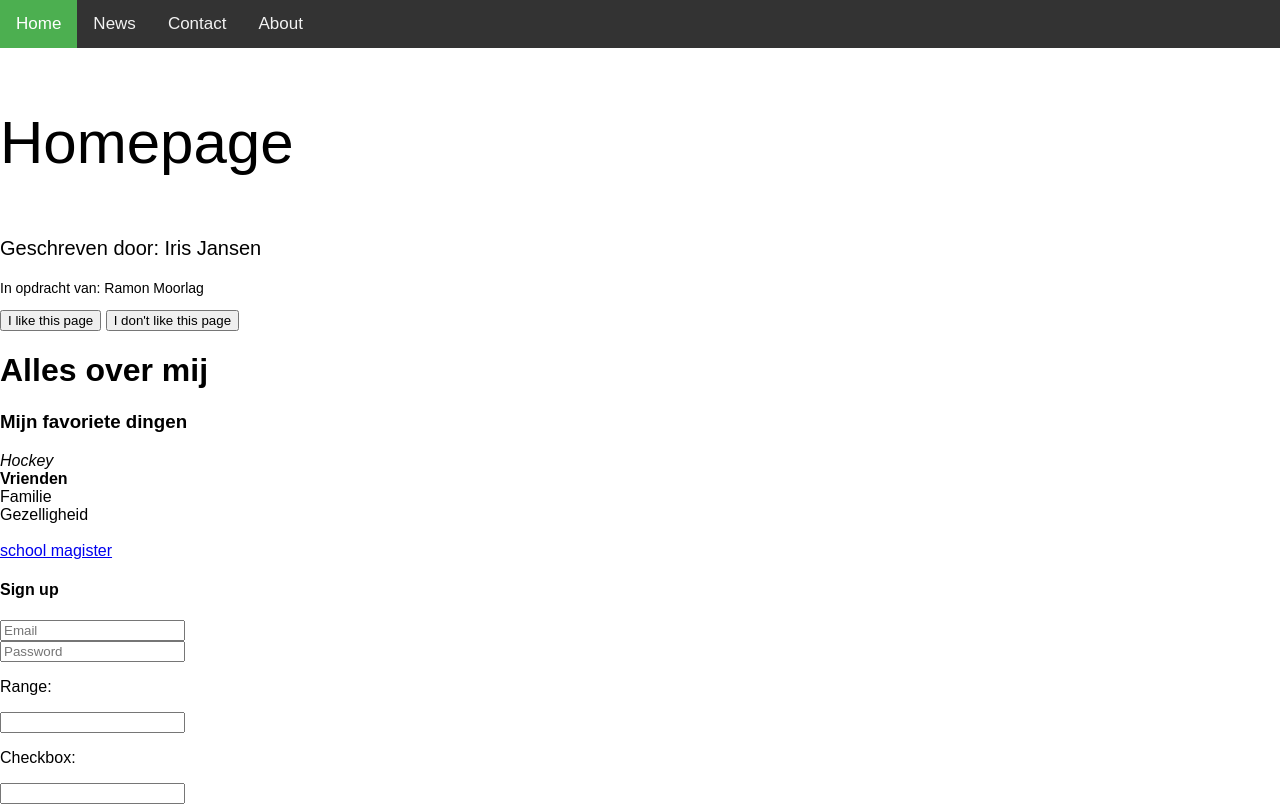
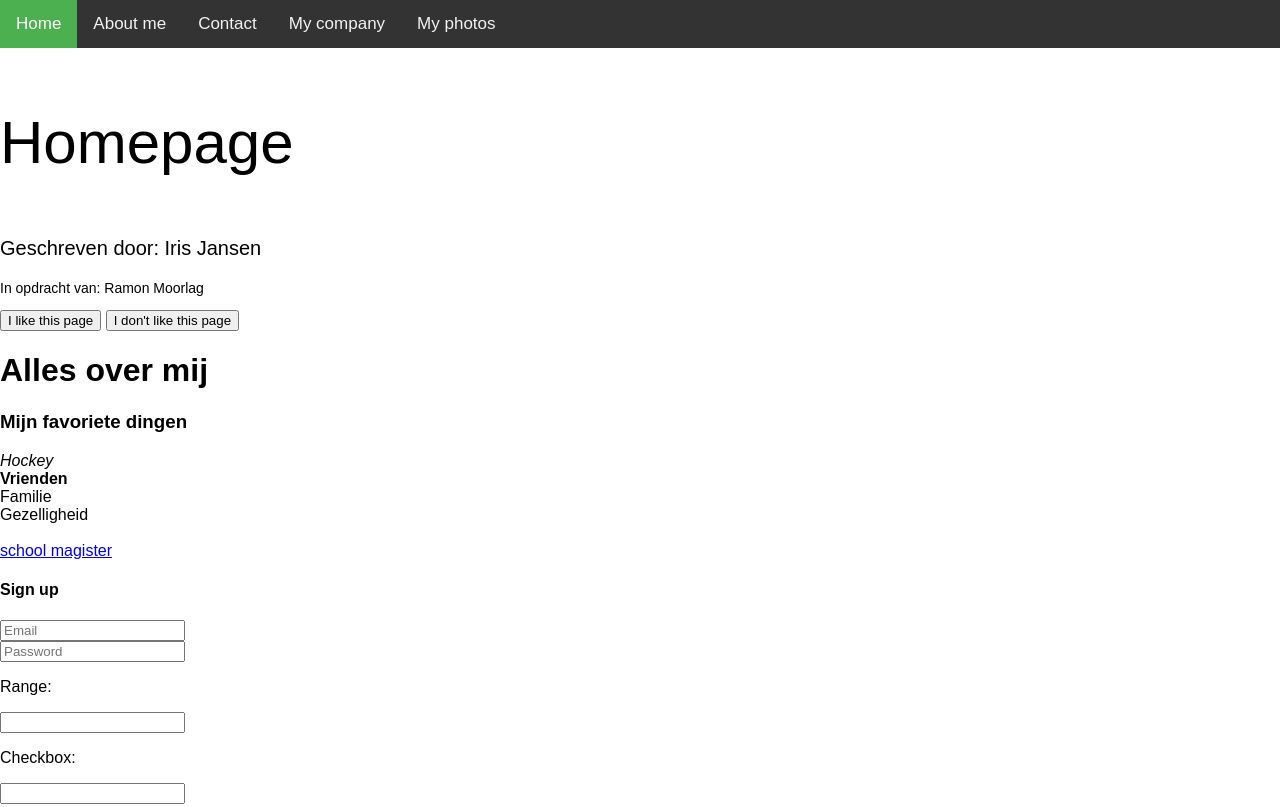
Before and after one commit to Irisjansen03/6678.github.io, a plain HTML site: page index.html in a window 1280 px wide. Shown: the top 807 px of the page. Drawn offline with Linux system fonts and the light colour scheme.

Commit message:
Update index.html

```diff
--- a/index.html
+++ b/index.html
@@ -38,9 +38,10 @@ body {
 
 <div class="topnav">
   <a class="active" href="#home">Home</a>
-  <a href="#news">News</a>
-  <a href="#contact">Contact</a>
-  <a href="#about">About</a>
+  <a href="overmij.html">About me</a>
+  <a href="contact.html">Contact</a>
+  <a href="mijnbedrijf.html">My company</a>
+          <a href="Fotos.html">My photos</a>
 </div>
 
  <p style="font-size: 60px; ">Homepage</p>
```
